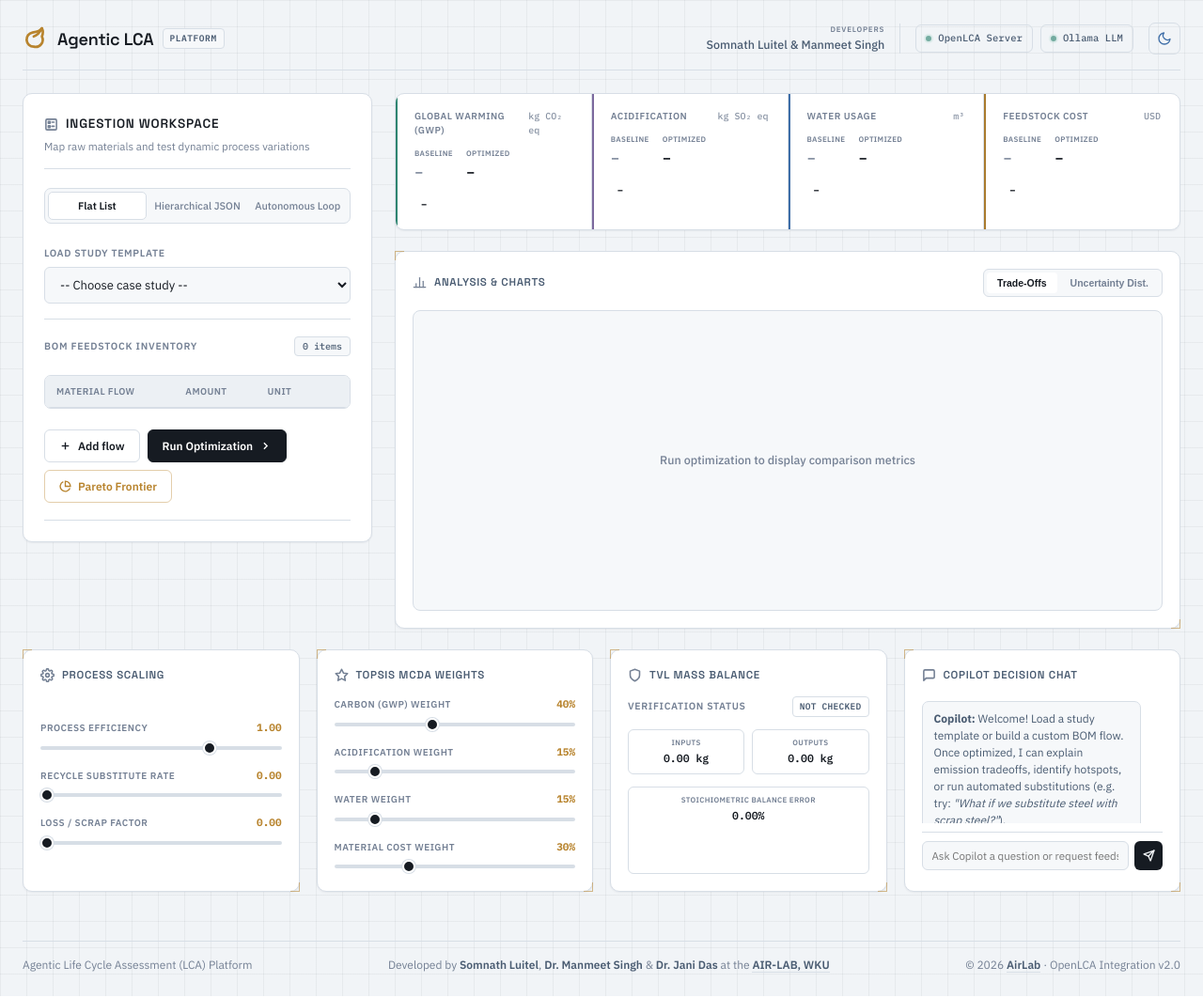
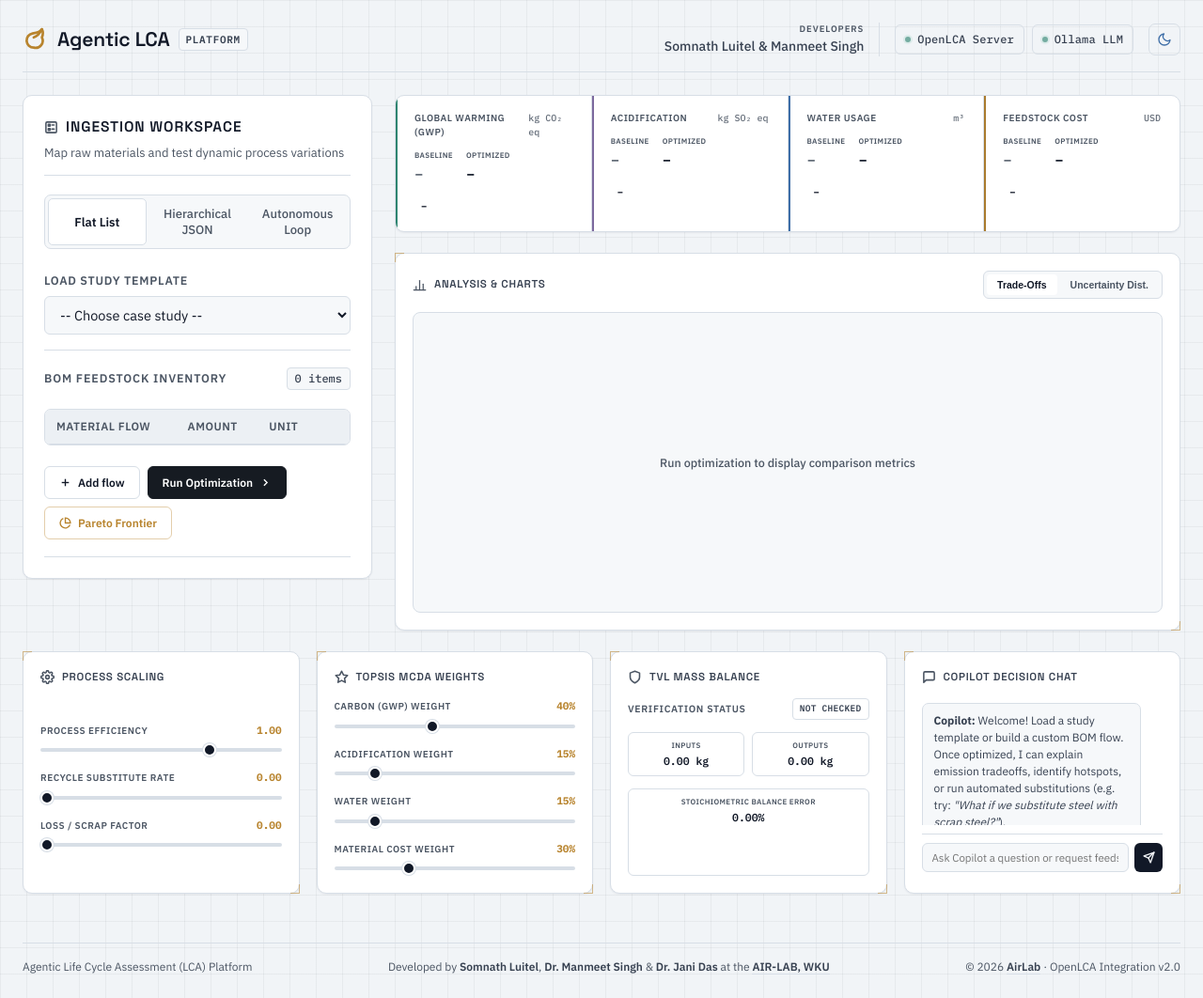
Before and after one commit to shreesomnath/ai_agentic_opencla, a Flask app: page / in a window 1280 px wide. Shown: the whole page at 94% size. Run offline with Flask 3, Linux system fonts and the light colour scheme; lists and menus that the app fills with data are empty.

Commit message:
style(ui): scale up typographic font-sizes and raise color contrast parameters

```diff
--- a/static/styles.css
+++ b/static/styles.css
@@ -18,9 +18,9 @@
     --border-color: #232A34;
     --border-focus: #3A4452;
 
-    --text-primary: #ECEFF3;
-    --text-secondary: #8995A6;
-    --text-muted: #5B6675;
+    --text-primary: #F3F4F6;
+    --text-secondary: #9EB0C6;
+    --text-muted: #6D7E96;
 
     /* Metric family — desaturated, instrument-grade tones, not Tailwind neons */
     --accent-emerald: #3FA88B;  /* GWP / carbon */
@@ -60,9 +60,9 @@ body.light-theme {
     --border-color: #D7DEE6;
     --border-focus: #3F6FA8;
 
-    --text-primary: #161B22;
-    --text-secondary: #4A5C72;
-    --text-muted: #748094;
+    --text-primary: #111827;
+    --text-secondary: #374151;
+    --text-muted: #4B5563;
 
     --accent-emerald: #2E8470;
     --accent-violet:  #7C699E;
@@ -176,7 +176,7 @@ textarea:focus-visible,
 
 .logo-area h1 {
     font-family: var(--font-display);
-    font-size: 18px;
+    font-size: 21px;
     font-weight: 600;
     letter-spacing: -0.01em;
     display: flex;
@@ -186,7 +186,7 @@ textarea:focus-visible,
 
 .badge-tag {
     font-family: var(--font-mono);
-    font-size: 9.5px;
+    font-size: 11px;
     background-color: var(--bg-input);
     color: var(--text-secondary);
     padding: 3px 7px;
@@ -212,7 +212,7 @@ textarea:focus-visible,
 }
 
 .credit-label {
-    font-size: 8px;
+    font-size: 9.5px;
     font-weight: 600;
     letter-spacing: 0.1em;
     color: var(--text-muted);
@@ -221,7 +221,7 @@ textarea:focus-visible,
 }
 
 .names {
-    font-size: 12.5px;
+    font-size: 14px;
     font-weight: 500;
     color: var(--text-secondary);
 }
@@ -233,7 +233,7 @@ textarea:focus-visible,
 
 .status-indicator {
     font-family: var(--font-mono);
-    font-size: 10.5px;
+    font-size: 12px;
     font-weight: 500;
     display: flex;
     align-items: center;
@@ -315,7 +315,7 @@ body.light-theme .theme-toggle-btn .moon-icon { display: block; color: var(--acc
 
 .workspace-header h2 {
     font-family: var(--font-display);
-    font-size: 13.5px;
+    font-size: 15.5px;
     font-weight: 600;
     color: var(--text-primary);
     display: flex;
@@ -328,7 +328,7 @@ body.light-theme .theme-toggle-btn .moon-icon { display: block; color: var(--acc
 .card-icon { width: 15px; height: 15px; color: var(--text-muted); flex-shrink: 0; }
 
 .section-desc {
-    font-size: 11.5px;
+    font-size: 13px;
     color: var(--text-muted);
     margin-top: 5px;
 }
@@ -337,7 +337,7 @@ body.light-theme .theme-toggle-btn .moon-icon { display: block; color: var(--acc
 
 /* ---------- Forms ---------- */
 label {
-    font-size: 10.5px;
+    font-size: 12.5px;
     font-weight: 600;
     text-transform: uppercase;
     letter-spacing: 0.06em;
@@ -347,7 +347,7 @@ label {
 .form-group { display: flex; flex-direction: column; gap: 7px; }
 
 .form-group label {
-    font-size: 10.5px;
+    font-size: 12.5px;
     font-weight: 600;
     text-transform: uppercase;
     letter-spacing: 0.06em;
@@ -361,7 +361,7 @@ select, input[type="text"], input[type="number"] {
     padding: 9px 12px;
     border-radius: 6px;
     font-family: inherit;
-    font-size: 13px;
+    font-size: 14.5px;
     outline: none;
     transition: border-color 0.15s ease, box-shadow 0.15s ease;
 }
@@ -388,7 +388,7 @@ select:focus, input:focus {
     border: 1px solid transparent;
     color: var(--text-muted);
     font-family: var(--font-sans);
-    font-size: 11px;
+    font-size: 13px;
     font-weight: 500;
     padding: 7px 4px;
     cursor: pointer;
@@ -424,7 +424,7 @@ select:focus, input:focus {
 }
 
 .section-title-row h3 {
-    font-size: 10.5px;
+    font-size: 12.5px;
     font-weight: 600;
     text-transform: uppercase;
     letter-spacing: 0.07em;
@@ -432,7 +432,7 @@ select:focus, input:focus {
 }
 
 .rows-indicator {
-    font-size: 10px;
+    font-size: 12px;
     background-color: var(--bg-input);
     border: 1px solid var(--border-color);
     color: var(--text-secondary);
@@ -451,7 +451,7 @@ select:focus, input:focus {
     background-color: var(--bg-input);
 }
 
-#bom-table { width: 100%; border-collapse: collapse; font-size: 12.5px; }
+#bom-table { width: 100%; border-collapse: collapse; font-size: 14px; }
 
 #bom-table th {
     text-align: left;
@@ -459,7 +459,7 @@ select:focus, input:focus {
     padding: 9px 12px;
     color: var(--text-muted);
     font-weight: 600;
-    font-size: 10px;
+    font-size: 12px;
     letter-spacing: 0.04em;
     text-transform: uppercase;
     border-bottom: 1px solid var(--border-color);
@@ -482,7 +482,7 @@ select:focus, input:focus {
     width: 100%;
     color: var(--text-primary);
     font-family: var(--font-mono);
-    font-size: 12.5px;
+    font-size: 14px;
 }
 
 #bom-table input:focus {
```
